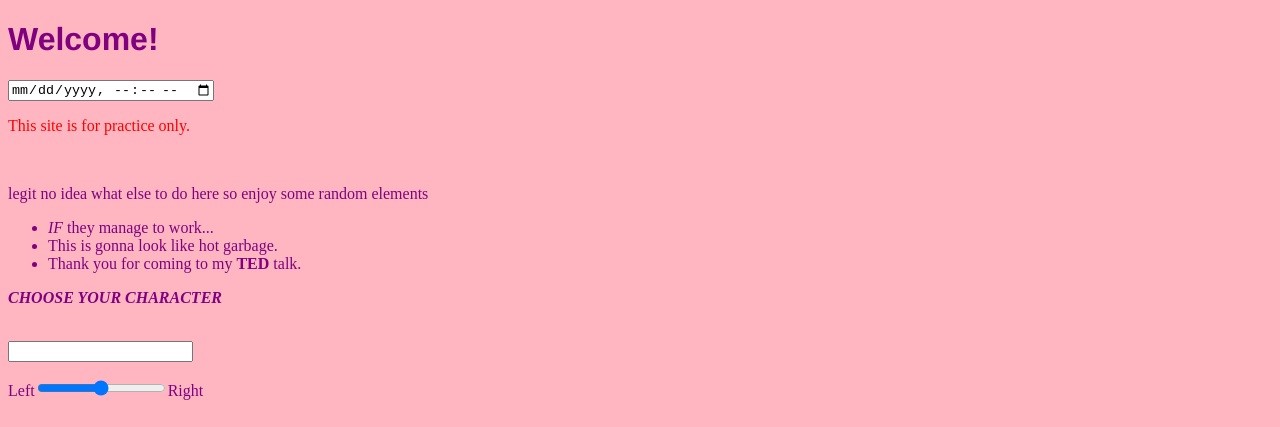
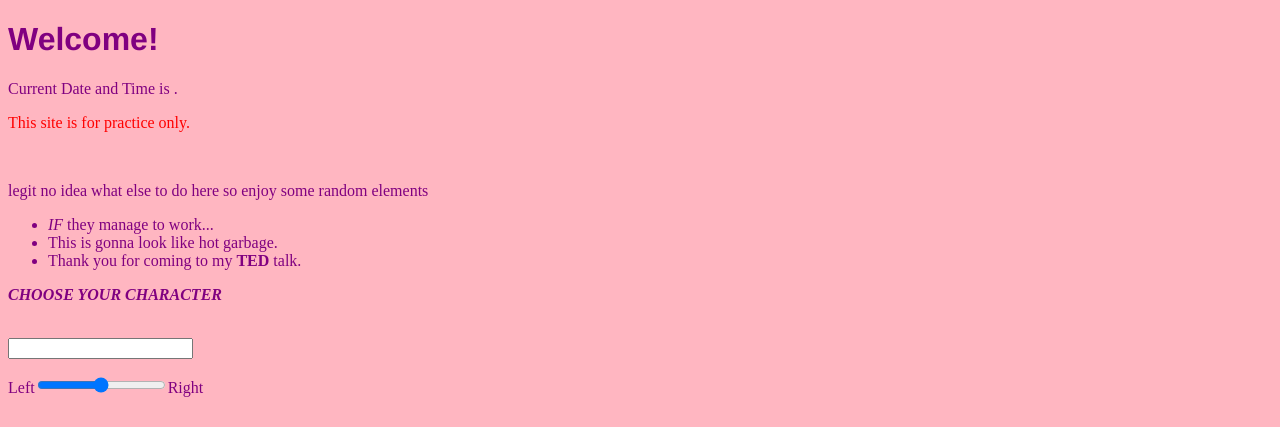
Before and after one commit to DhoCael/Dhocael.github.io, a plain HTML site: page index.html in a window 1280 px wide. Shown: the top 427 px of the page. Drawn offline with Linux system fonts and the light colour scheme.

Commit message:
Update index.html

```diff
--- a/index.html
+++ b/index.html
@@ -6,7 +6,7 @@
       body {color: purple;}
     </style>
     <h1 style="font-family: Helvetica;" style="font-size: 48px;">Welcome!</h1>
-    <input type="datetime-local">
+    <p>Current Date and Time is <span id='date-time'></span>.</p>
     <p style="color: red;">This site is for practice only.</p>
     <br>
     <p>legit no idea what else to do here so enjoy some random elements</p>
```
